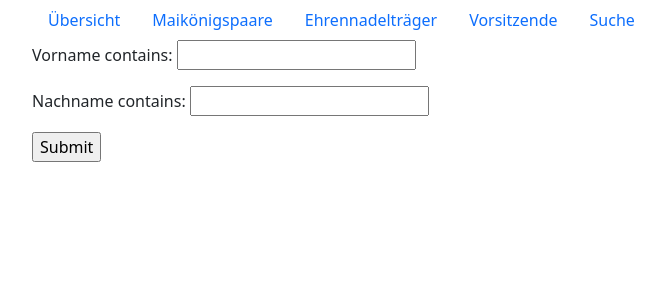
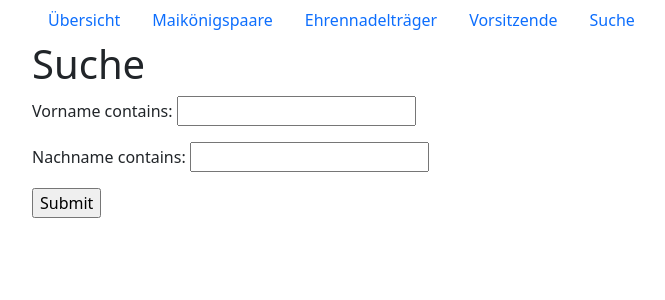
Before and after one commit to cehser/mgarchiv, a Django app: page /suche/ in a window 1280 px wide. Shown: the top 300 px of the page, without its empty margins (50-715 px from the left). Run offline with Django 4.2, Linux system fonts and the light colour scheme; data that the repository does not hold is empty; some libraries are stand-ins or nearby versions.

Commit message:
Überschrift in Suche ergänzt

```diff
--- a/archiv/templates/suche.html
+++ b/archiv/templates/suche.html
@@ -6,6 +6,7 @@
 
 
 {% block content %}
+  <h1>Suche</h1>
   <form method="get">
       {{ filter.form.as_p }}
       <input type="submit" />
```
Lines whose indentation alone changed are shown as unchanged.
